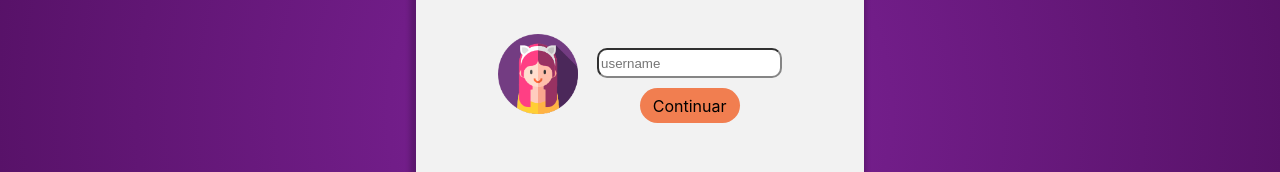
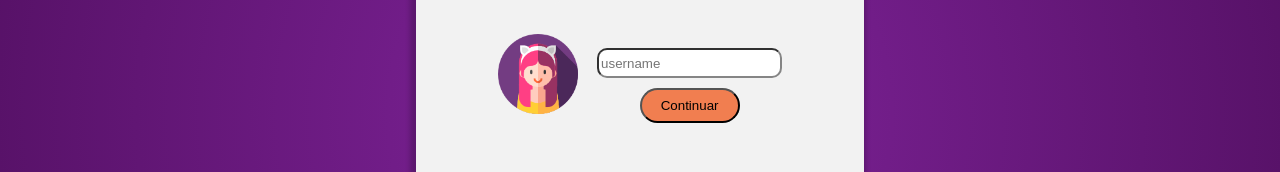
Before and after one commit to gabrielejandres/bd-final-project, a React (Create React App) app in the folder frontend/: page /login in a window 1280 px wide. Shown: the part 284-456 px from the top of the page. Built offline with nearby package versions, Linux system fonts and the light colour scheme.

Commit message:
add hook forms

```diff
--- a/frontend/package.json
+++ b/frontend/package.json
@@ -8,8 +8,10 @@
     "@testing-library/user-event": "^13.5.0",
     "react": "^17.0.2",
     "react-dom": "^17.0.2",
+    "react-hook-form": "^7.27.1",
     "react-icons": "^4.3.1",
-    "react-router-dom": "^6.2.1",
+    "react-router": "^6.2.2",
+    "react-router-dom": "^6.2.2",
     "react-scripts": "5.0.0",
     "web-vitals": "^2.1.4"
   },
--- a/frontend/src/pages/Login/index.jsx
+++ b/frontend/src/pages/Login/index.jsx
@@ -1,13 +1,28 @@
-import {FaQuestionCircle} from 'react-icons/fa'
 import './style.css'
-import {CgProfile} from 'react-icons/cg'
 import pfIcon from '../../assets/img/woman.png';
 import fbLogo from '../../assets/img/facebook.png';
 import igLogo from '../../assets/img/instagram.png';
 import ttLogo from '../../assets/img/twitter.png';
 import Logo from '../../assets/img/Logo.svg';
+import { useForm } from 'react-hook-form';
+import { useNavigate } from 'react-router-dom';
+
+
+
 
 export default function Login(){
+
+  const {handleSubmit, register} = useForm();
+  const navigate = useNavigate();
+  const onSubmit = (data) => {
+    console.log(data);
+    try {
+      data.username != "" ? navigate('/') : console.log('nao')
+    } catch (error) {
+
+    }
+  };
+
   return(
     <div className="main-page">
         <div className="container">
@@ -19,16 +34,16 @@ export default function Login(){
                   <img src={pfIcon} />
               </div>
             <div className="user-interaction">
-              <div className="username-input">
-                <form>
-                    <input placeholder='username' className="input"></input>
-                </form>
-              </div>
-              <div className="continue-button">
-                <div className="button">
-                  Continuar
+              <form onSubmit={handleSubmit(onSubmit)}>
+                <div className="username-input">
+                      <input placeholder='username' className="input" name='username'{...register('username')}/>
                 </div>
-              </div>
+                <div className="continue-button">
+                  <button className="button" type="submit">
+                    Continuar
+                  </button>
+                </div>
+              </form>
             </div>
             </div>
             <div className="container-footer">
--- a/frontend/src/pages/Login/style.css
+++ b/frontend/src/pages/Login/style.css
@@ -126,3 +126,9 @@
   margin-left: 0.5vw;
   margin-right: 0.5vw;
 }
+
+.continue-button{
+  display: flex;
+  align-items: center;
+  justify-content: center;
+}
```
Also changed, not shown: 1 other file (tests, documents, lock files or other folders).
